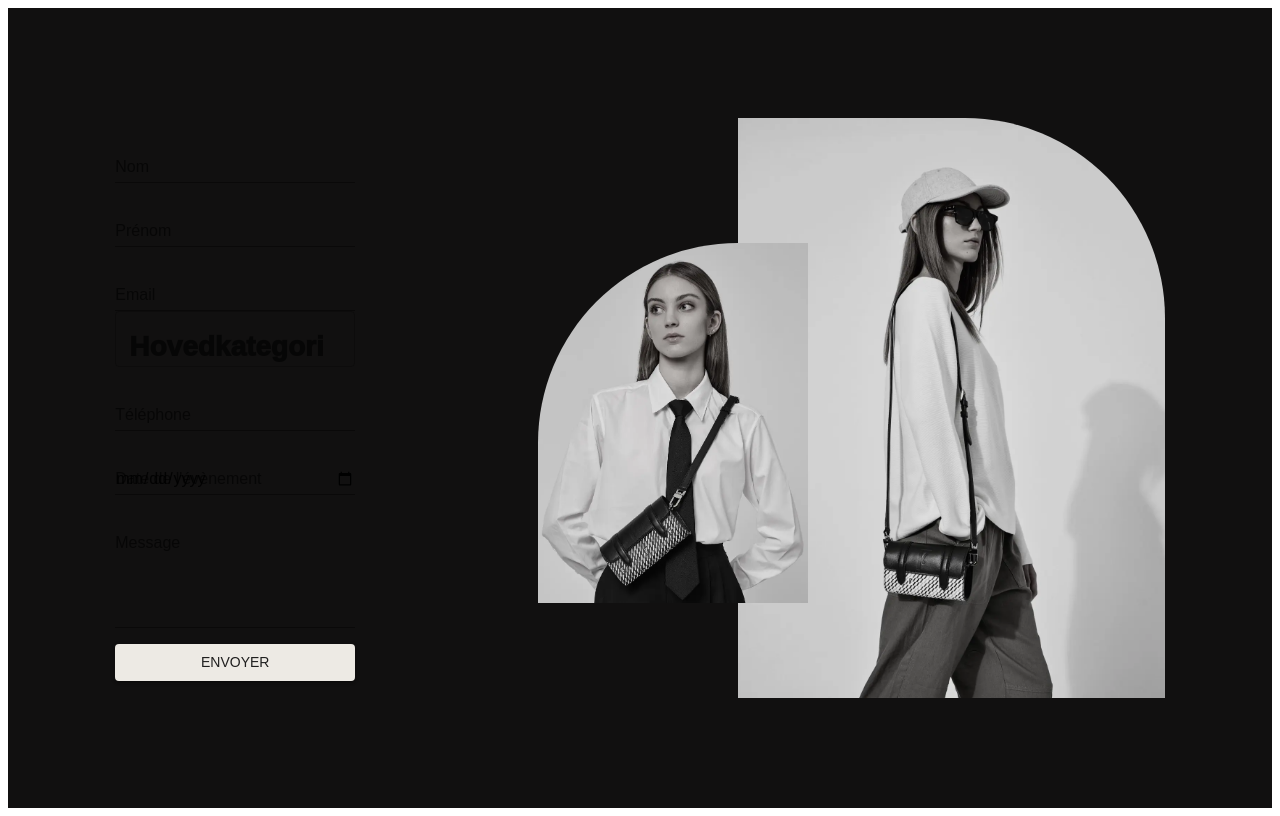
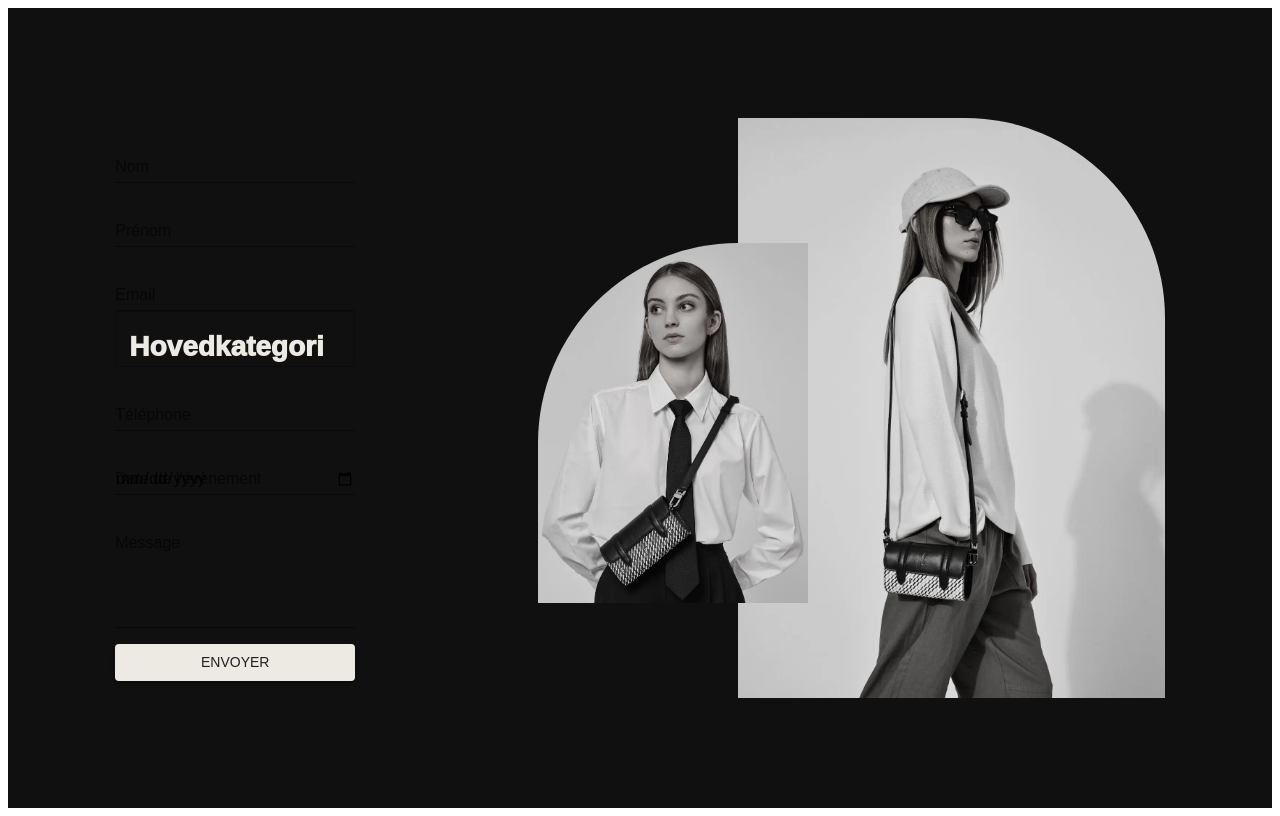
Before and after one commit to nicolasgodineau/noemie_lemoine_website, a Gatsby site: page /contact in a window 1280 px wide. Built offline with nearby package versions, Linux system fonts and the light colour scheme; Gatsby itself is replaced by a stand-in of ours; a web font is replaced by a local one.

Commit message:
Test couleur

```diff
--- a/src/pages/contact.js
+++ b/src/pages/contact.js
@@ -85,7 +85,7 @@ export default function Contact() {
                         <TextField
                             InputLabelProps={{
                                 sx: {
-                                    color: theme.palette.light,
+                                    color: "#EDEAE4",
                                     fontSize: "28px",
                                     fontWeight: 1000,
                                     "&.MuiOutlinedInput-notchedOutline": { fontSize: "28px" }
```
